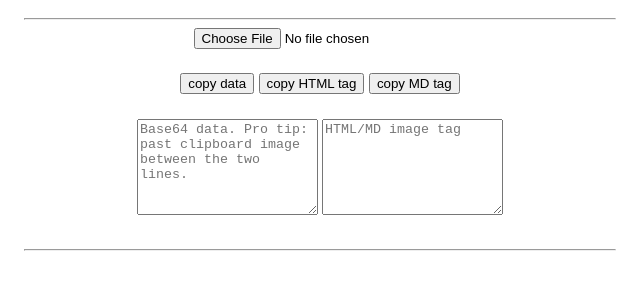
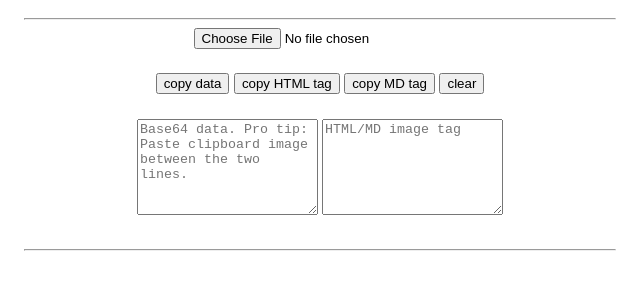
Before and after one commit to Ericisland/Image-to-Base64, a plain HTML site: page index.html in a window 1280 px wide. Shown: the part 88-378 px from the top of the page, without its empty margins (320-960 px from the left). Drawn offline with nearby package versions, Linux system fonts and the light colour scheme.

Commit message:
Update index.html

```diff
--- a/index.html
+++ b/index.html
@@ -25,12 +25,13 @@ html {
 <button onclick="copyData()">copy data</button>
 <button onclick="generateHtmlTag(); copyTag()">copy HTML tag</button>
 <button onclick="generateMdTag(); copyTag()">copy MD tag</button>
+<button onclick="document.getElementByTagName('textarea').value = ''">clear</button>
 <br><br>
 <table>
 <thead>
 <tr>
 <th>
-<textarea readonly placeholder="Base64 data. Pro tip: past clipboard image between the two lines." id="b64" rows="6"></textarea>
+<textarea readonly placeholder="Base64 data. Pro tip: Paste clipboard image between the two lines." id="b64" rows="6"></textarea>
 </th>
 <th>
 <textarea readonly placeholder="HTML/MD image tag" id="tag" rows="6"></textarea>
```
